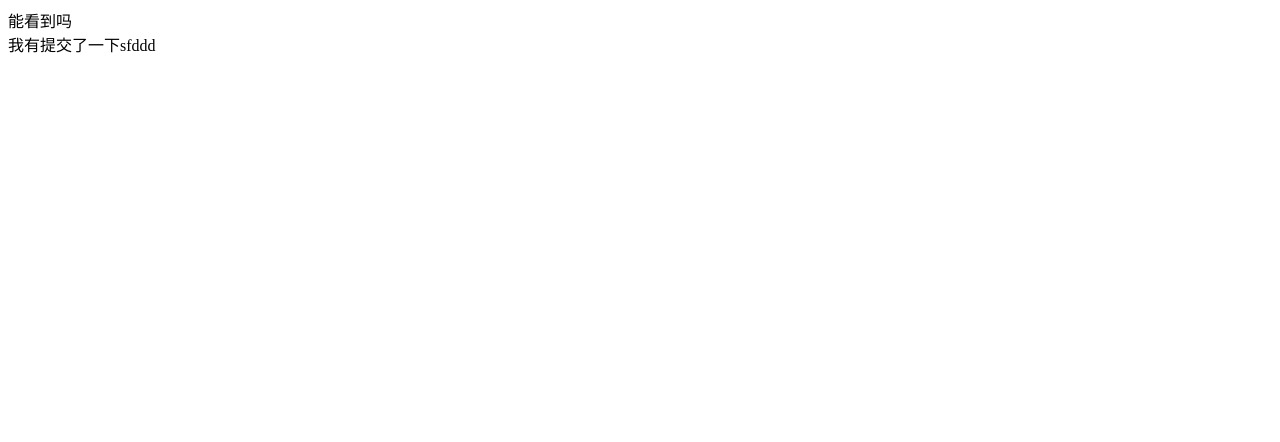
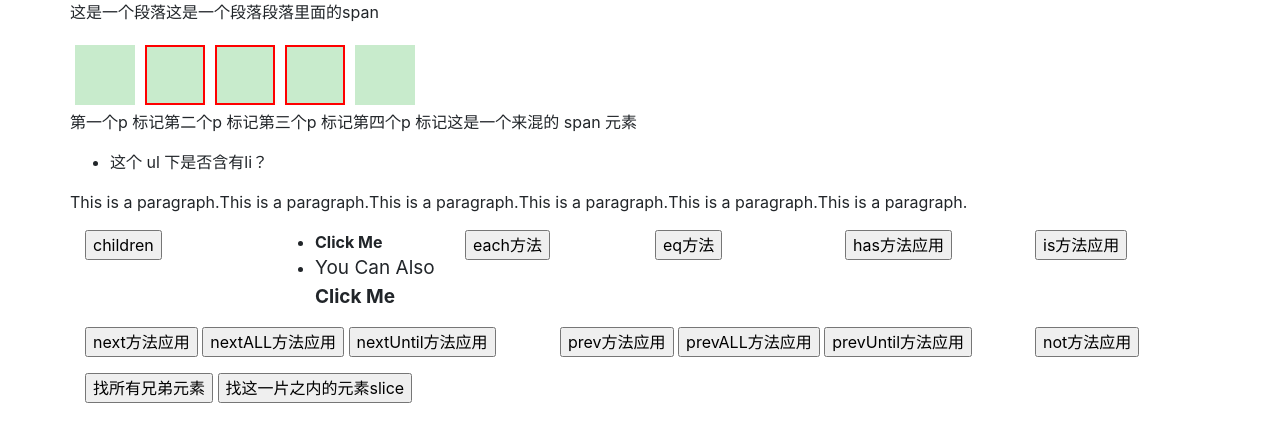
Before and after one commit to anYaoXu/rottenPens, a plain HTML site: page index.html in a window 1280 px wide. Drawn offline with nearby package versions, Linux system fonts and the light colour scheme.

Commit message:
Jquery 手册遍历

```diff
--- a/index.html
+++ b/index.html
@@ -2,10 +2,137 @@
 <html lang="en">
 <head>
     <meta charset="UTF-8">
-    <title>Title</title>
+    <title>jQuery 遍历函数</title>
+    <link rel="stylesheet" href="http://cdn.static.runoob.com/libs/bootstrap/3.3.7/css/bootstrap.min.css">
+    <script src="http://cdn.static.runoob.com/libs/jquery/2.1.1/jquery.min.js"></script>
+    <script src="http://cdn.static.runoob.com/libs/bootstrap/3.3.7/js/bootstrap.min.js"></script>
+    <style>
+        #filter div{
+            width: 60px; height: 60px; float:left; margin: 5px;
+        }
+    </style>
+    <script>
+        $(function(){
+            $("#children").click(function () {
+                $("#addP").children().css("border",'1px solid red');
+            });
+            //closest 方法 从当前元素开始向上找  返回第一个匹配的元素
+            $(document).click(function (e) {
+                $(e.target).closest('li').css('border','1px solid red')
+            });
+            $("#each").click(function () {
+                // 遍历li 输出index 和 文本值
+                $("li").each(function (index,li) {
+                    alert("index:"+index+"value:"+$(li).text());
+                })
+            });
+            $("#eq").click(function () {
+                //找到第二个li 加上样式
+                $('li').eq(1).css('border','1px solid red')
+            });
+            //给这个下面的所有div 加背景  之后 给过滤出来的div加边框
+            $("#filter div").css("background-color","#c8ebcc").filter(".middle").css("border","red solid 2px");
+            //找到li 下面的每个 span  加样式
+            $("li").find('span').css("font-size",'19px');
+            //has方法应用
+            $("#has").click(function () {
+                //has方法 和length一起用 返回找到的个数
+                $("#hasUl").append("<li>"+($("#hasUl").has("p").length?'Yes':'No')+"</li>");
+            })
+            //is方法使用
+            $("#is").click(function () {
+                alert($(this).parent().is("div"))
+            });
+            $("#not").click(function () {
+                $("#allc p").not(".aa").css("color","red");
+            })
+            $("#siblings").click(function () {
+                $(".aa").siblings(".bb").css('font-size',"20px");
+            })
+            $("#sliceB").click(function(){
+                //找这个下面的 p 0-1 是第一个  0-2  前两个  如果是负数 从末端开始  如果end 不写 默认到最末尾
+                $("#slice p").slice(-2,-1).css("color","red");
+            })
+        })
+    </script>
 </head>
 <body>
-    <div>能看到吗</div>
-    <div>我有提交了一下sfddd</div>
+   <div class="container">
+       <div class="row">
+           <p id="addP">这是一个段落这是一个段落<span>段落里面的span</span></p>
+       </div>
+       <div class="row" id="filter">
+           <div></div>
+           <div class="middle"></div>
+           <div class="middle"></div>
+           <div class="middle"></div>
+           <div></div>
+       </div>
+       <div class="row" id="allc">
+           <p id="f" class="aa">第一个p 标记</p>
+           <p id="s">第二个p 标记</p>
+           <p id="t" class="bb">第三个p 标记</p>
+           <p id="o">第四个p 标记</p>
+           <span class="bb">这是一个来混的 span  元素 </span>
+       </div>
+       <div class="row">
+           <ul id="hasUl">
+               <li>这个 ul  下是否含有li？</li>
+           </ul>
+       </div>
+       <div class="row" id="slice">
+           <p>This is a paragraph.</p>
+           <p>This is a paragraph.</p>
+           <p>This is a paragraph.</p>
+           <p>This is a paragraph.</p>
+           <p>This is a paragraph.</p>
+           <p>This is a paragraph.</p>
+       </div>
+       <div class="row">
+           <div class="col-md-2">
+               <input type="button" value="children" id="children">
+           </div>
+           <div class="col-md-2">
+               <ul>
+                   <li><b>Click Me</b></li>
+                   <li><span>You Can Also <b>Click Me</b></span></li>
+               </ul>
+           </div>
+           <div class="col-md-2">
+               <input type="button" value="each方法" id="each">
+           </div>
+           <div class="col-md-2">
+               <input type="button" value="eq方法" id="eq">
+           </div>
+           <div class="col-md-2">
+               <input type="button" value="has方法应用" id="has">
+           </div>
+           <div class="col-md-2">
+               <input type="button" value="is方法应用" id="is">
+           </div>
+       </div>
+       <div class="row">
+           <div class="col-md-5">
+               <input type="button" value="next方法应用" id="next">
+               <input type="button" value="nextALL方法应用" id="nextALL">
+               <input type="button" value="nextUntil方法应用" id="nextUntil">
+           </div>
+           <div class="col-md-5">
+               <input type="button" value="prev方法应用" id="prev">
+               <input type="button" value="prevALL方法应用" id="prevALL">
+               <input type="button" value="prevUntil方法应用" id="prevUntil">
+           </div>
+           <div class="col-md-2">
+               <input type="button" value="not方法应用" id="not">
+           </div>
+       </div>
+       <p> </p>
+       <div class="row">
+           <div class="col-md-4">
+               <input type="button" value="找所有兄弟元素" id="siblings">
+               <input type="button" value="找这一片之内的元素slice" id="sliceB">
+           </div>
+       </div>
+   </div>
 </body>
 </html>
```
